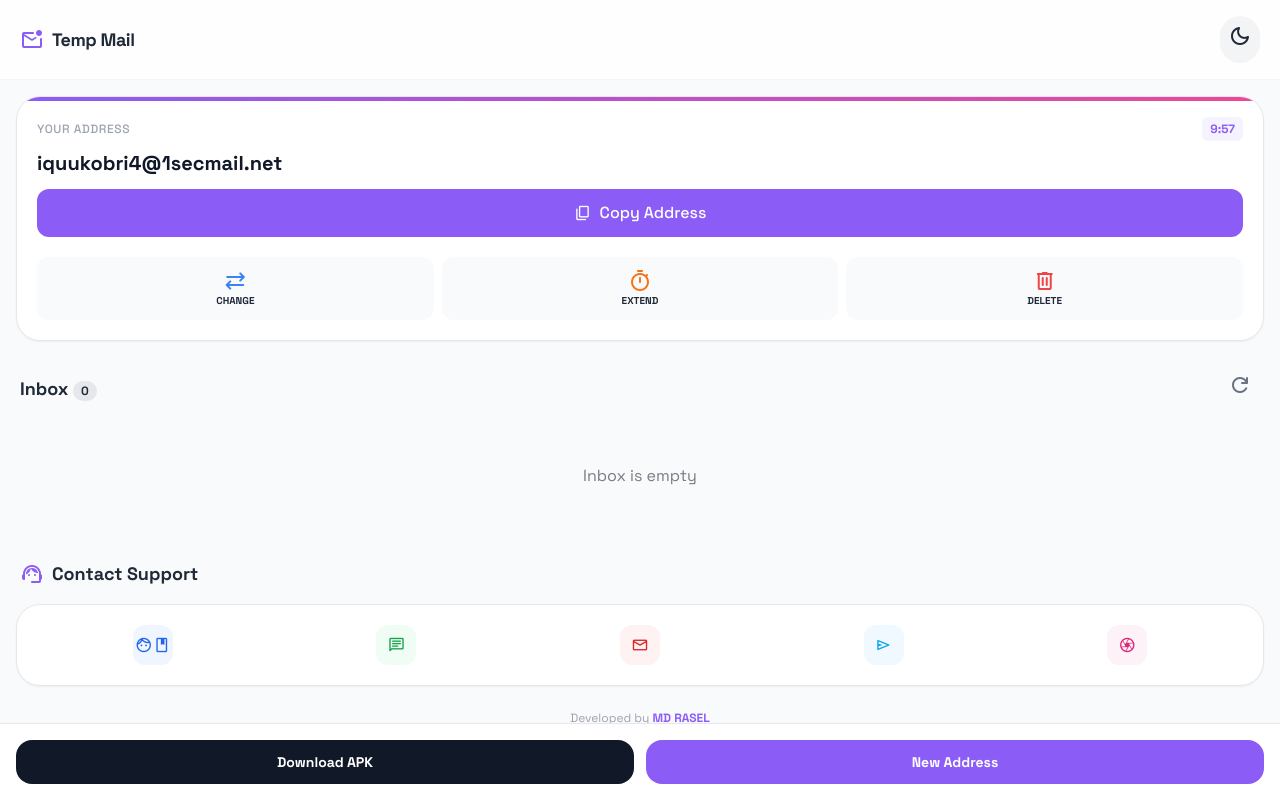
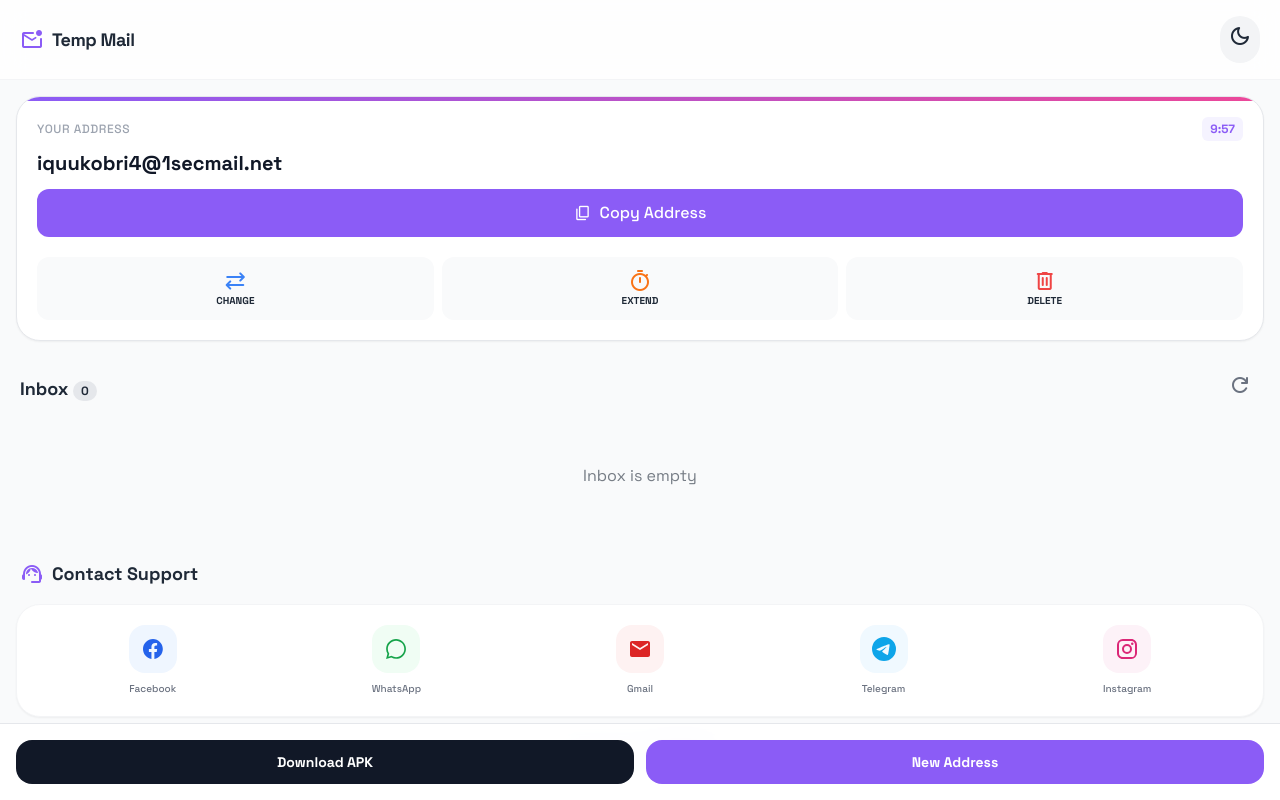
Before and after one commit to HANTER-XD-OFFICIAL/TEMP-MAIL, a plain HTML site: page index.html in a window 1280 px wide. Drawn offline with nearby package versions, Linux system fonts and the light colour scheme.

Commit message:
Enhance contact section with new links and styles
Updated the contact section with new social media links and improved styling.

```diff
--- a/index.html
+++ b/index.html
@@ -107,24 +107,65 @@
         </ul>
 
         <!-- Contact -->
-        <section class="mt-8 mb-6">
+        <!-- ================= CONTACT SUPPORT ================= -->
+        <section class="mt-8 mb-6 animate-slide-up" style="animation-delay: 0.25s;">
             <div class="flex items-center gap-2 mb-4 px-1">
                 <span class="material-symbols-rounded text-brand-500">support_agent</span>
                 <h2 class="text-lg font-bold">Contact Support</h2>
             </div>
-            <div class="bg-white dark:bg-gray-800 rounded-3xl p-5 shadow-sm border dark:border-gray-700">
+
+            <div class="bg-white dark:bg-gray-800 rounded-3xl p-5 shadow-sm border border-gray-100 dark:border-gray-700">
                 <div class="grid grid-cols-5 gap-3">
-                    <a href="https://facebook.com/MD.RASEL.8.2.3.4" class="flex flex-col items-center"><div class="w-10 h-10 rounded-xl bg-blue-50 dark:bg-blue-900/20 flex items-center justify-center text-blue-600"><span class="material-symbols-rounded text-lg">facebook</span></div></a>
-                    <a href="https://wa.me/8801882278234" class="flex flex-col items-center"><div class="w-10 h-10 rounded-xl bg-green-50 dark:bg-green-900/20 flex items-center justify-center text-green-600"><span class="material-symbols-rounded text-lg">chat</span></div></a>
-                    <a href="mailto:alexraselchodhury@gmail.com" class="flex flex-col items-center"><div class="w-10 h-10 rounded-xl bg-red-50 dark:bg-red-900/20 flex items-center justify-center text-red-600"><span class="material-symbols-rounded text-lg">mail</span></div></a>
-                    <a href="https://t.me/HANTER_XD_OFFICIAL" class="flex flex-col items-center"><div class="w-10 h-10 rounded-xl bg-sky-50 dark:bg-sky-900/20 flex items-center justify-center text-sky-500"><span class="material-symbols-rounded text-lg">send</span></div></a>
-                    <a href="https://instagram.com/_md_rasel_34" class="flex flex-col items-center"><div class="w-10 h-10 rounded-xl bg-pink-50 dark:bg-pink-900/20 flex items-center justify-center text-pink-600"><span class="material-symbols-rounded text-lg">camera</span></div></a>
+
+                    <!-- FACEBOOK -->
+                    <a href="https://www.facebook.com/MD.RASEL.8.2.3.4" target="_blank" class="flex flex-col items-center gap-2 group">
+                        <div class="w-12 h-12 rounded-2xl bg-blue-50 dark:bg-blue-900/20 flex items-center justify-center text-blue-600 dark:text-blue-400 group-hover:scale-110 transition-transform">
+                            <svg class="w-6 h-6" fill="currentColor" viewBox="0 0 24 24"><path d="M12 2.04C6.5 2.04 2 6.53 2 12.06C2 17.06 5.66 21.21 10.44 21.96V14.96H7.9V12.06H10.44V9.85C10.44 7.34 11.93 5.96 14.15 5.96C15.21 5.96 16.12 6.04 16.12 6.04V8.51H15.01C13.77 8.51 13.38 9.28 13.38 10.07V12.06H16.16L15.72 14.96H13.38V21.96C18.16 21.21 21.82 17.06 21.82 12.06C21.82 6.53 17.32 2.04 12 2.04Z"/></svg>
+                        </div>
+                        <span class="text-[10px] font-medium text-gray-500">Facebook</span>
+                    </a>
+
+                    <!-- WHATSAPP -->
+                    <a href="https://wa.me/8801882278234" target="_blank" class="flex flex-col items-center gap-2 group">
+                        <div class="w-12 h-12 rounded-2xl bg-green-50 dark:bg-green-900/20 flex items-center justify-center text-green-600 dark:text-green-400 group-hover:scale-110 transition-transform">
+                            <svg class="w-6 h-6" fill="currentColor" viewBox="0 0 24 24"><path d="M12.04 2C6.58 2 2.13 6.45 2.13 11.91C2.13 13.66 2.59 15.36 3.45 16.86L2.05 22L7.3 20.62C8.75 21.41 10.38 21.83 12.04 21.83C17.5 21.83 21.95 17.38 21.95 11.92C21.95 9.27 20.92 6.78 19.05 4.91C17.18 3.03 14.69 2 12.04 2ZM12.05 20.15C10.56 20.15 9.11 19.76 7.85 19L7.55 18.83L4.43 19.65L5.26 16.61L5.06 16.29C4.24 14.99 3.81 13.47 3.81 11.91C3.81 7.37 7.5 3.67 12.05 3.67C14.25 3.67 16.31 4.53 17.87 6.09C19.42 7.65 20.28 9.72 20.28 11.92C20.28 16.46 16.58 20.15 12.05 20.15Z"/></svg>
+                        </div>
+                        <span class="text-[10px] font-medium text-gray-500">WhatsApp</span>
+                    </a>
+
+                    <!-- GMAIL -->
+                    <a href="mailto:alexraselchodhury@gmail.com" class="flex flex-col items-center gap-2 group">
+                        <div class="w-12 h-12 rounded-2xl bg-red-50 dark:bg-red-900/20 flex items-center justify-center text-red-600 dark:text-red-400 group-hover:scale-110 transition-transform">
+                            <svg class="w-6 h-6" fill="currentColor" viewBox="0 0 24 24"><path d="M20 4H4C2.9 4 2.01 4.9 2.01 6L2 18C2 19.1 2.9 20 4 20H20C21.1 20 22 19.1 22 18V6C22 4.9 21.1 4 20 4ZM20 8L12 13L4 8V6L12 11L20 6V8Z"/></svg>
+                        </div>
+                        <span class="text-[10px] font-medium text-gray-500">Gmail</span>
+                    </a>
+
+                    <!-- TELEGRAM -->
+                    <a href="https://t.me/HANTER_XD_OFFICIAL" target="_blank" class="flex flex-col items-center gap-2 group">
+                        <div class="w-12 h-12 rounded-2xl bg-sky-50 dark:bg-sky-900/20 flex items-center justify-center text-sky-500 dark:text-sky-400 group-hover:scale-110 transition-transform">
+                            <svg class="w-6 h-6" fill="currentColor" viewBox="0 0 24 24"><path d="M11.944 0A12 12 0 0 0 0 12a12 12 0 0 0 12 12 12 12 0 0 0 12-12A12 12 0 0 0 11.944 0zm4.962 7.224c.1-.002.321.023.465.14a.506.506 0 0 1 .171.325c.016.093.036.306.02.472-.18 1.898-.962 6.502-1.36 8.627-.168.9-.499 1.201-.82 1.23-.696.065-1.225-.46-1.9-.902-1.056-.693-1.653-1.124-2.678-1.8-1.185-.78-.417-1.21.258-1.91.177-.184 3.247-2.977 3.307-3.23.007-.032.014-.15-.056-.212s-.174-.041-.249-.024c-.106.024-1.793 1.14-5.061 3.345-.48.33-.913.49-1.302.48-.428-.008-1.252-.241-1.865-.44-.752-.245-1.349-.374-1.297-.789.027-.216.325-.437.893-.663 3.498-1.524 5.83-2.529 6.998-3.014 3.332-1.386 4.025-1.627 4.476-1.635z"/></svg>
+                        </div>
+                        <span class="text-[10px] font-medium text-gray-500">Telegram</span>
+                    </a>
+
+                    <!-- INSTAGRAM -->
+                    <a href="https://www.instagram.com/_md_rasel_34" target="_blank" class="flex flex-col items-center gap-2 group">
+                        <div class="w-12 h-12 rounded-2xl bg-pink-50 dark:bg-pink-900/20 flex items-center justify-center text-pink-600 dark:text-pink-400 group-hover:scale-110 transition-transform">
+                            <svg class="w-6 h-6" fill="currentColor" viewBox="0 0 24 24"><path d="M7.8,2H16.2C19.4,2 22,4.6 22,7.8V16.2A5.8,5.8 0 0,1 16.2,22H7.8C4.6,22 2,19.4 2,16.2V7.8A5.8,5.8 0 0,1 7.8,2M7.6,4A3.6,3.6 0 0,0 4,7.6V16.4C4,18.39 5.61,20 7.6,20H16.4A3.6,3.6 0 0,0 20,16.4V7.6C20,5.61 18.39,4 16.4,4H7.6M17.25,5.5A1.25,1.25 0 0,1 18.5,6.75A1.25,1.25 0 0,1 17.25,8A1.25,1.25 0 0,1 16,6.75A1.25,1.25 0 0,1 17.25,5.5M12,7A5,5 0 0,1 17,12A5,5 0 0,1 12,17A5,5 0 0,1 7,12A5,5 0 0,1 12,7M12,9A3,3 0 0,0 9,12A3,3 0 0,0 12,15A3,3 0 0,0 15,12A3,3 0 0,0 12,9Z"/></svg>
+                        </div>
+                        <span class="text-[10px] font-medium text-gray-500">Instagram</span>
+                    </a>
+
                 </div>
             </div>
         </section>
-        <div class="text-center pb-12"><p class="text-xs text-gray-400">Developed by <span class="text-brand-500 font-bold">MD RASEL</span></p></div>
+
+        <!-- Footer -->
+        <div class="text-center animate-slide-up" style="animation-delay: 0.3s;">
+            <p class="text-xs font-medium text-gray-400">Developed by <span class="text-brand-500 font-bold">MD RASEL</span></p>
+        </div>
     </main>
-
     <!-- EMAIL VIEWER -->
     <div id="email-view" class="fixed inset-0 z-50 bg-white dark:bg-gray-900 transform translate-x-full transition-transform duration-300 flex flex-col">
         <div class="px-5 py-4 border-b dark:border-gray-800 flex items-center justify-between">
```
